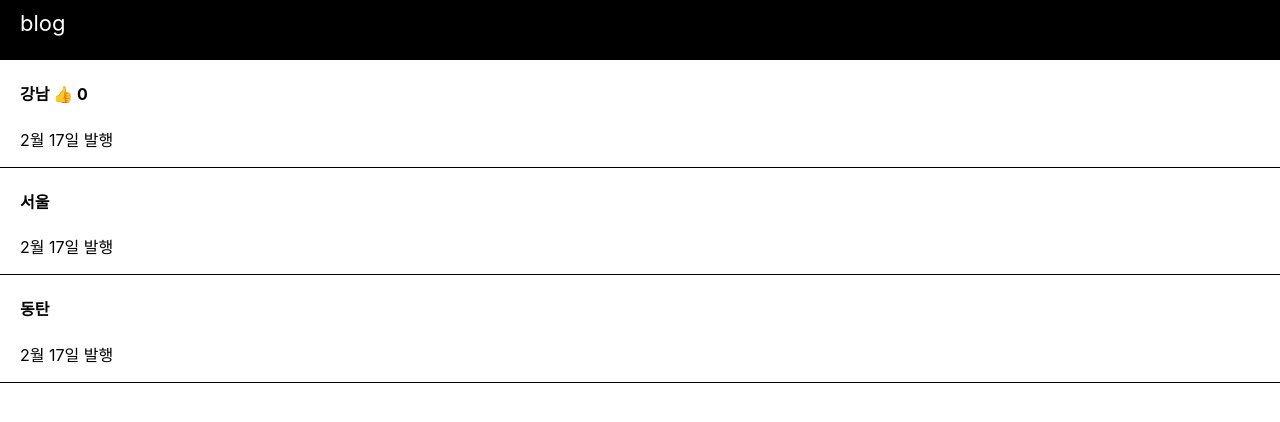
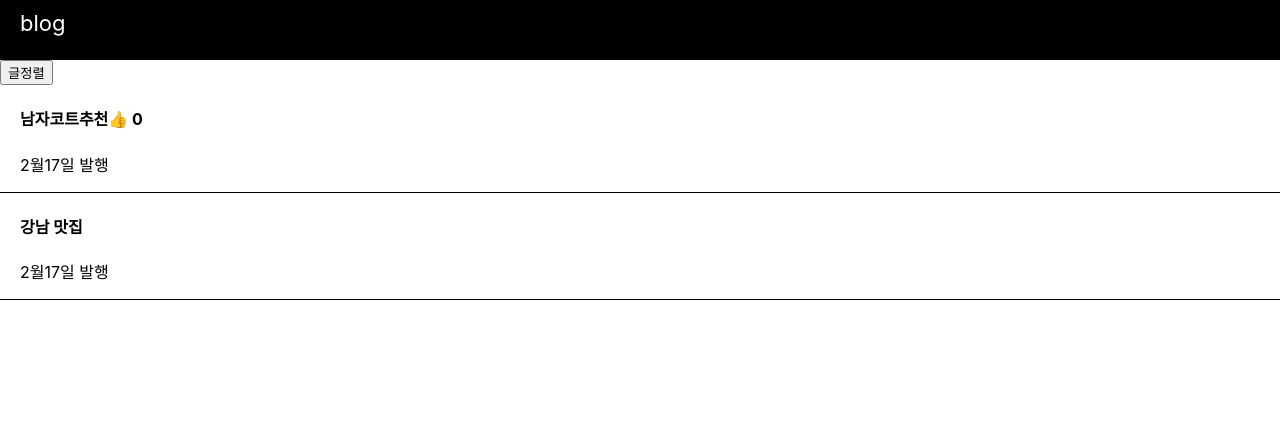
Before and after one commit to woojoung1217/React_study, a React (Create React App) app: page / in a window 1280 px wide. Shown: the top 422 px of the page. Built offline with nearby package versions, Linux system fonts and the light colour scheme.

Commit message:
component update

```diff
--- a/src/App.css
+++ b/src/App.css
@@ -16,3 +16,9 @@
   text-align: left;
   border-bottom: 1px solid black;
 }
+.modal {
+  margin-top: 20px;
+  padding: 20px;
+  background: #eee;
+  text-align: left;
+}
--- a/src/App.js
+++ b/src/App.js
@@ -1,40 +1,87 @@
+/*eslint-disable*/
 import { useState } from "react";
 import "./App.css";
-/*eslint-disable*/
 
 function App() {
-  let [text, settext] = useState(["강남", "서울", "동탄 "]);
-  let [count, setcount] = useState(0);
-  let [hate, sethate] = useState(0);
+  let [글제목, 글제목수정] = useState([
+    "남자코트추천",
+    "여자코트추천",
+    "강남 맛집",
+  ]);
+
+  let [like, setlike] = useState(0);
+  const [modal, setModal] = useState(false);
+  const [modal2, setModal2] = useState(false);
+
   return (
     <div className="App">
       <header className="header">
         <div className="font-white">blog</div>
       </header>
+
+      <button
+        onClick={() => {
+          let copy = [...글제목];
+          copy.sort();
+          글제목수정(copy);
+        }}
+      >
+        글정렬
+      </button>
+
+      {modal == true ? <Modal /> : null}
+
       <div className="list">
-        <h4>
-          {text[0]}{" "}
+        <h4
+          onClick={() => {
+            setModal(!modal);
+          }}
+        >
+          {글제목[0]}
           <span
             onClick={() => {
-              setcount(count + 1);
+              setlike(like + 1);
             }}
           >
-            👍
-          </span>{" "}
-          {count}
+            👍 {like}
+          </span>
         </h4>
-        <p>2월 17일 발행</p>
+        <p>2월17일 발행</p>
       </div>
+
       <div className="list">
-        <h4>{text[1]}</h4>
-        <p>2월 17일 발행</p>
-      </div>
-      <div className="list">
-        <h4>{text[2]}</h4>
-        <p>2월 17일 발행</p>
+        {modal2 == true ? <Modal2></Modal2> : null}
+        <h4
+          onClick={() => {
+            setModal2(!modal2);
+          }}
+        >
+          {글제목[2]}
+        </h4>
+        <p>2월17일 발행</p>
       </div>
     </div>
   );
 }
+function Modal() {
+  return (
+    <div className="modal">
+      <h4>제목</h4>
+      <p>날짜</p>
+      <p>상세내용</p>
+    </div>
+  );
+}
+function Modal2() {
+  return (
+    <div className="modal">
+      <h4>제목</h4>
+      <p>날짜</p>
+      <p>상세내용</p>
+      <h1>keyword</h1>
+    </div>
+  );
+}
+export default App;
 
-export default App;
+/* 많은 div 를 컴포넌트로 까지 들음 3월5일  */
```
